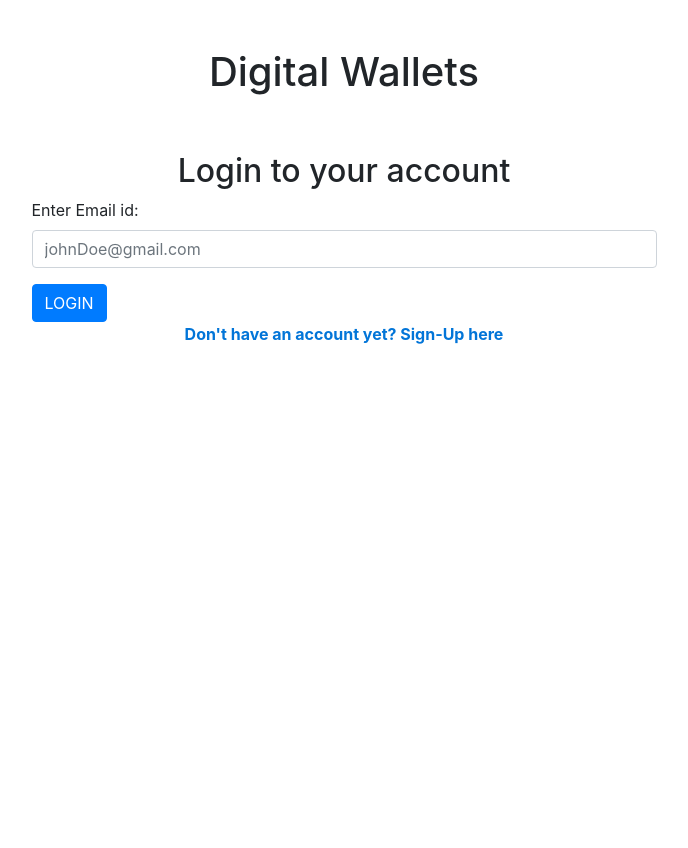
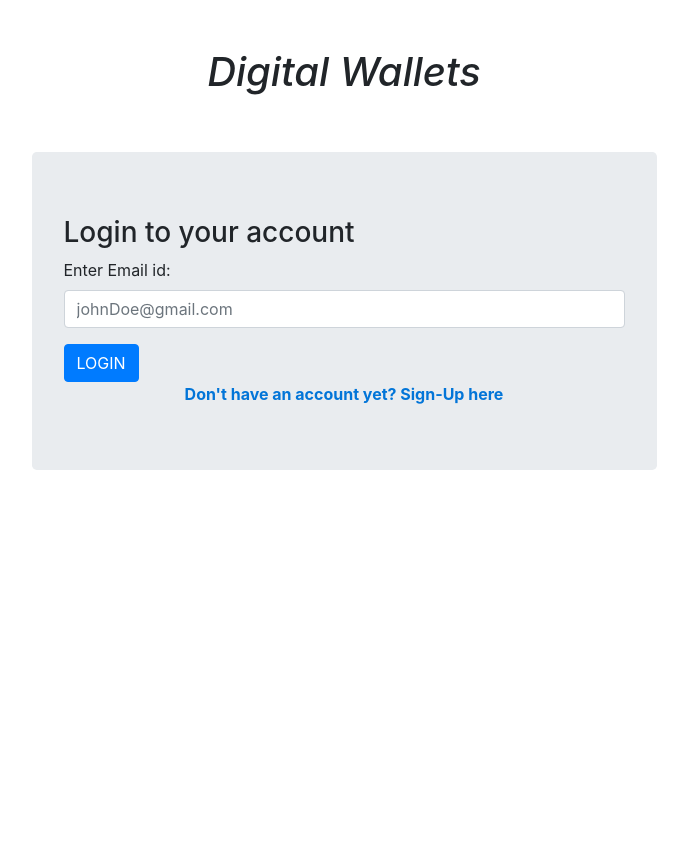
Before and after one commit to Saurja/digital-wallet, a PHP site: page /register.php in a window 1280 px wide. Shown: the whole page, without its empty margins (296-984 px from the left). After the commit the page ends 470 px from the top, so only its background shows below. Run offline with PHP 8.4, Linux system fonts and the light colour scheme; some libraries are stand-ins or nearby versions.

Commit message:
UI Changes

```diff
--- a/assets/css/register.css
+++ b/assets/css/register.css
@@ -1,6 +1,7 @@
 html,
 body {
-  height: 100%;
+  margin: 0;
+  padding: 0;
 }
 
 .loginFormHeading {
--- a/assets/css/register.scss
+++ b/assets/css/register.scss
@@ -1,6 +1,7 @@
 html,
 body {
-  height: 100%
+  margin: 0;
+  padding: 0;
 }
 
 .loginFormHeading {
--- a/register.php
+++ b/register.php
@@ -26,6 +26,7 @@ function getInputValue($name) {
 <!--    Website Code    -->
 <!DOCTYPE html>
 <html lang="en">
+
 <head>
     <meta charset="UTF-8">
     <meta name="viewport" content="width=device-width, initial-scale=1.0">
@@ -41,6 +42,7 @@ function getInputValue($name) {
     <script src="assets/js/register.js"></script>
 
 </head>
+
 <body>
     <!--    Show/Hide Form Handler    -->
     <?php
@@ -65,26 +67,25 @@ function getInputValue($name) {
     <!--    Show/Hide Form Handler End    -->
     <!--    Website View    -->
     <div class="from-group loginFormHeading my-5">
-            <h1>Digital Wallets</h1>
+        <h1><em>Digital Wallets</em></h1>
     </div>
     <div id="loginContainer">
-
         <!--    Login Form  -->
         <div class="row justify-content-center h-50 align-items-center">
             <div class="col-6">
                 <form id="walletLoginForm" action="register.php" method="POST">
-                        <div class="from-group loginFormHeading">
-                            <h2>Login to your account</h2>
-                        </div>
+                    <div class="jumbotron ">
+                        <h3 class="display-5">Login to your account</h3>
                         <div class="form-group">
                             <label for="loginEmail">Enter Email id:</label><br>
-                            <input id="loginEmail" name="loginEmail" class="form-control" type="email"  placeholder="johnDoe@gmail.com" required>
+                            <input id="loginEmail" name="loginEmail" class="form-control" type="email"
+                                placeholder="johnDoe@gmail.com" required>
                             <?php echo $account->getError(Constants::$loginFailed); ?>
                         </div>
                         <button type="submit" name="loginButton" class="btn btn-primary">LOGIN</button>
-
                         <div class="hasAccountText">
                             <span id="hideLogin">Don&apos;t have an account yet? Sign-Up here</span>
+                        </div>
                     </div>
                 </form>
             </div>
@@ -96,25 +97,28 @@ function getInputValue($name) {
             <div class="col-6">
 
                 <form id="walletRegisterForm" action="register.php" method="POST">
-
-                        <div class="from-group loginFormHeading">
-                            <h2>Register a new account</h2>
-                        </div>
+                    <div class="jumbotron ">
+                        <h3 class="display-5">Register a new account</h3>
 
                         <div class="form-group">
                             <label for="username">Enter Username:</label><br>
-                            <input id="username" name="username" class="form-control" type="text" value="<?php getInputValue('username') ?>"  placeholder="johnDoe" required>
+                            <input id="username" name="username" class="form-control" type="text"
+                                value="<?php getInputValue('username') ?>" placeholder="johnDoe" required>
                             <?php echo $account->getError(Constants::$usernameTaken); ?>
                             <?php echo $account->getError(Constants::$UsernameCharecters); ?>
 
                             <div class="row">
                                 <div class="col">
                                     <label for="email">Enter Email id:</label><br>
-                                    <input id="email" name="email" class="form-control" type="email" value="<?php getInputValue('email') ?>"  placeholder="johnDoe@gmail.com" required>
+                                    <input id="email" name="email" class="form-control" type="email"
+                                        value="<?php getInputValue('email') ?>" placeholder="johnDoe@gmail.com"
+                                        required>
                                 </div>
                                 <div class="col">
                                     <label for="email2">Confirm Email id:</label><br>
-                                    <input id="email2" name="email2" class="form-control" type="email" value="<?php getInputValue('email2') ?>"  placeholder="johnDoe@gmail.com" required>
+                                    <input id="email2" name="email2" class="form-control" type="email"
+                                        value="<?php getInputValue('email2') ?>" placeholder="johnDoe@gmail.com"
+                                        required>
                                 </div>
                             </div>
                             <?php echo $account->getError(Constants::$emailsDoNotMatch); ?>
@@ -122,7 +126,8 @@ function getInputValue($name) {
                             <?php echo $account->getError(Constants::$emailTaken); ?>
 
                             <label for="mobile">Enter Mobile Number:</label><br>
-                            <input id="mobile" name="mobile" class="form-control" type="tel" value="<?php getInputValue('mobile') ?>"  placeholder="09864452185" required>
+                            <input id="mobile" name="mobile" class="form-control" type="tel"
+                                value="<?php getInputValue('mobile') ?>" placeholder="09864452185" required>
                             <?php echo $account->getError(Constants::$MobileNotValid); ?>
                             <?php echo $account->getError(Constants::$MobileTaken); ?>
                         </div>
@@ -130,6 +135,7 @@ function getInputValue($name) {
 
                         <div class="hasAccountText">
                             <span id="hideRegister">Already have an account? Login here.</span>
+                        </div>
                     </div>
                 </form>
             </div>
@@ -140,11 +146,12 @@ function getInputValue($name) {
 
     <!--    Stops form from resubmitting    -->
     <script>
-            if ( window.history.replaceState ) {
-            window.history.replaceState( null, null, window.location.href );
+        if (window.history.replaceState) {
+            window.history.replaceState(null, null, window.location.href);
         }
     </script>
     <!--    Stops form from resubmitting    -->
 </body>
+
 </html>
 <!--    Website Code End    -->
```
Also changed, not shown: 1 other file. Lines whose indentation alone changed are shown as unchanged.
